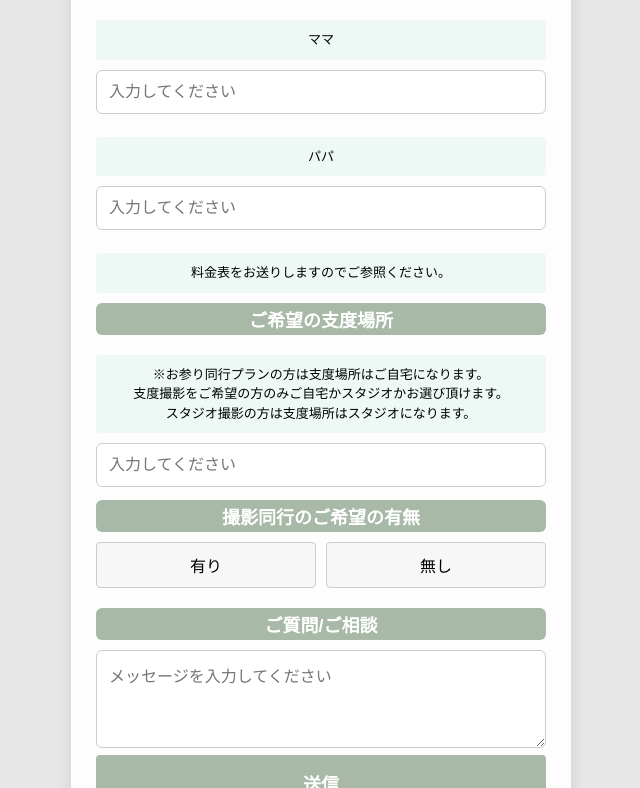
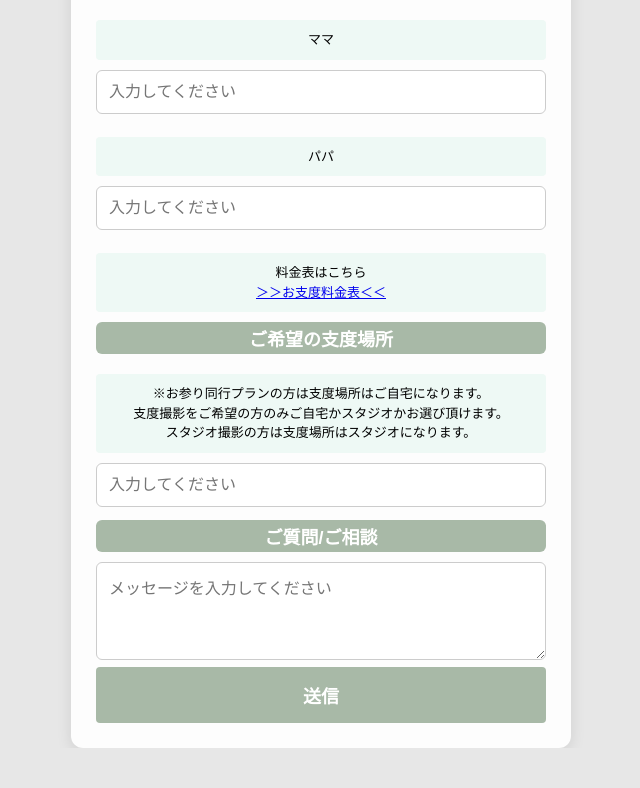
Before and after one commit to officialline0101/Suzukisyasinzimusyo_Ositaku_hemeiku, a plain HTML site: page index.html in a window 1280 px wide. Shown: the part 492-1280 px from the top of the page, without its empty margins (319-959 px from the left). After the commit the page ends 1240 px from the top, so only its background shows below. Drawn offline with Linux system fonts and the light colour scheme; a script that the page names is missing.

Commit message:
Update index.html

```diff
--- a/index.html
+++ b/index.html
@@ -940,19 +940,20 @@
         <div class="info-text">パパ</div>
         <input type="text" id="papan" placeholder="入力してください">
 
-        <div class="info-text">料金表をお送りしますのでご参照ください。</div>
+        <div class="info-text">
+            料金表はこちら
+                        <a href="https://suzu-photo.com/wp-content/uploads/2025/04/%E6%96%99%E9%87%91%E8%A1%A82025.jpg"
+                target="_blank" rel="noopener noreferrer">
+                <br>＞＞お支度料金表＜＜
+            </a>
+            </a>
+        </div>
 
         <div class="labelhidarizurasi">ご希望の支度場所</div>
         <div class="info-text">※お参り同行プランの方は支度場所はご自宅になります。<br>
             支度撮影をご希望の方のみご自宅かスタジオかお選び頂けます。<br>
             スタジオ撮影の方は支度場所はスタジオになります。</div>
         <input type="text" id="Otonaisyoubangou" placeholder="入力してください">
-
-        <div class="labelhidarizurasi">撮影同行のご希望の有無</div>
-        <div class="AnshinPack-buttons">
-            <button type="button" onclick="selectAnshinPack(this)">有り</button>
-            <button type="button" onclick="selectAnshinPack(this)">無し</button>
-        </div>
 
         <div class="labelhidarizurasi">ご質問/ご相談</div>
         <textarea id="message" rows="4" placeholder="メッセージを入力してください"></textarea>
@@ -1201,7 +1202,7 @@
 
             liff.sendMessages([{
                 type: 'text',
-                text: `【予約フォーム】\n≪お支度(ヘアメイク)≫\n\n｟お子様①｠\n・${formData.okosamaiti}\n\n｟お子様②｠\n・${formData.okosamani}\n\n｟ママ｠\n・${formData.maman}\n\n｟パパ｠\n・${formData.papan}\n\n｟ご希望の支度場所｠\n・${formData.Otonaisyoubangou}\n\n｟撮影同行のご希望の有無｠\n・${formData.AnshinPackCount}\n\n｟ご質問/ご相談｠\n・${formData.message}`
+                text: `【予約フォーム】\n≪お支度(ヘアメイク)≫\n\n｟お子様①｠\n・${formData.okosamaiti}\n\n｟お子様②｠\n・${formData.okosamani}\n\n｟ママ｠\n・${formData.maman}\n\n｟パパ｠\n・${formData.papan}\n\n｟ご希望の支度場所｠\n・${formData.Otonaisyoubangou}\n\n｟ご質問/ご相談｠\n・${formData.message}`
             }]).then(() => {
                 alert('お問合せありがとうございます。追って担当者から返信をさせて頂きます。');
                 liff.closeWindow();
```
